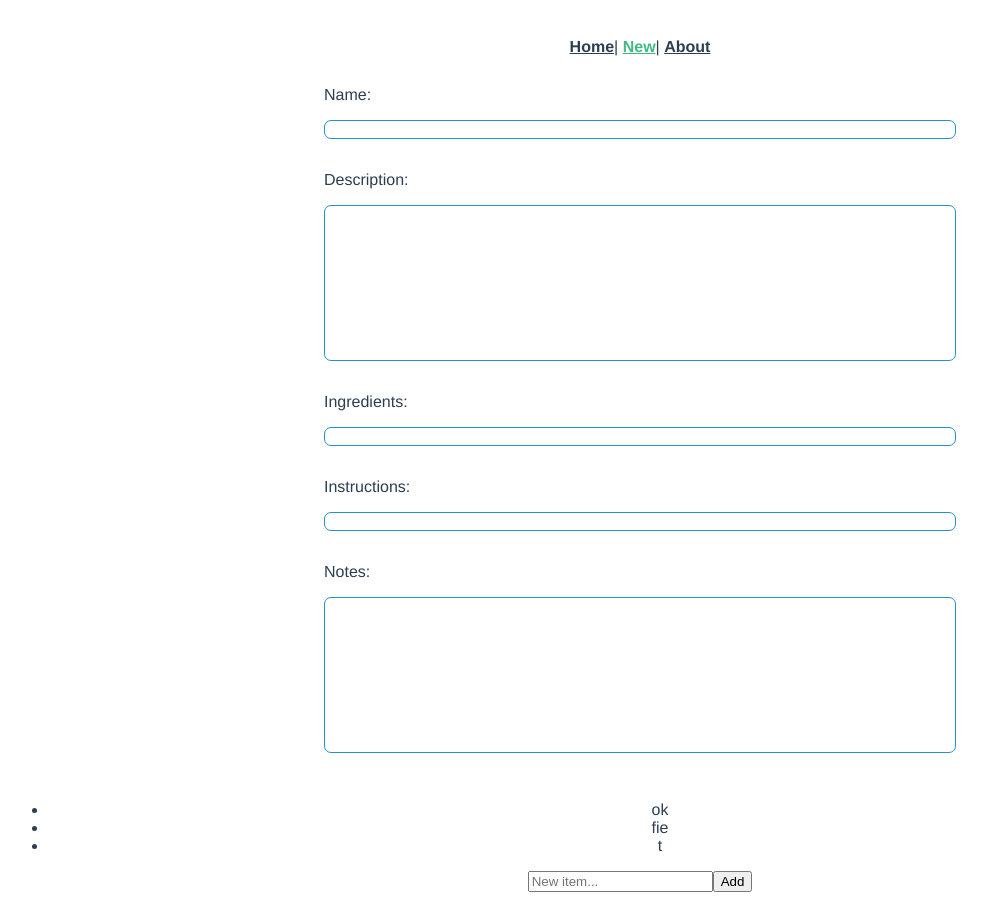
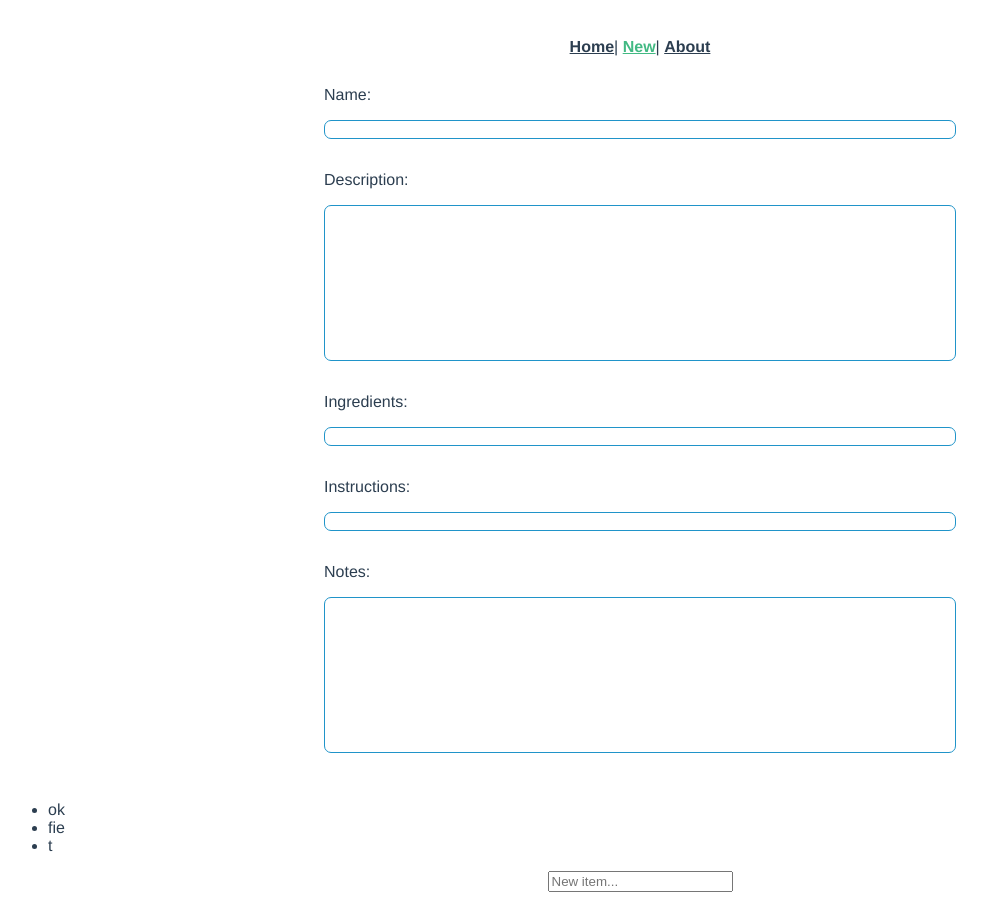
Before and after one commit to tanguymartinez/recipes, a Vue app: page /new in a window 1280 px wide. Shown: the whole page, without its empty margins (0-987 px from the left). Built offline with nearby package versions, Linux system fonts and the light colour scheme.

Commit message:
Add control wrapper Add idx slot prop

```diff
--- a/src/components/ListDynamic.vue
+++ b/src/components/ListDynamic.vue
@@ -1,12 +1,17 @@
 <template>
-  <div>
+  <div class="list-dynamic">
     <list :items="items">
-      <template v-slot:default="{ item }">
-        <slot name="item" :item="item"></slot>
+      <template v-slot:default="{ item, idx }">
+        <div class="list-dynamic-item">
+          <slot name="item" :item="item"></slot>
+          <slot name="buttonRemove" :idx="idx"></slot>
+        </div>
       </template>
     </list>
-    <slot name="input"></slot>
-    <slot name="button"></slot>
+    <div class="list-dynamic-control">
+      <slot name="input"></slot>
+      <slot name="buttonAdd"></slot>
+    </div>
   </div>
 </template>
 
@@ -27,5 +32,16 @@ export default {
 };
 </script>
 
-<style>
+<style lang="sass" scoped>
+.list-dynamic-control
+  display: flex
+  flex-direction: row
+  justify-content: space-around
+  input
+    margin-bottom: 0
+
+.list-dynamic-item
+  display: flex
+  flex-direction: row
+  justify-content: space-between
 </style>
```
